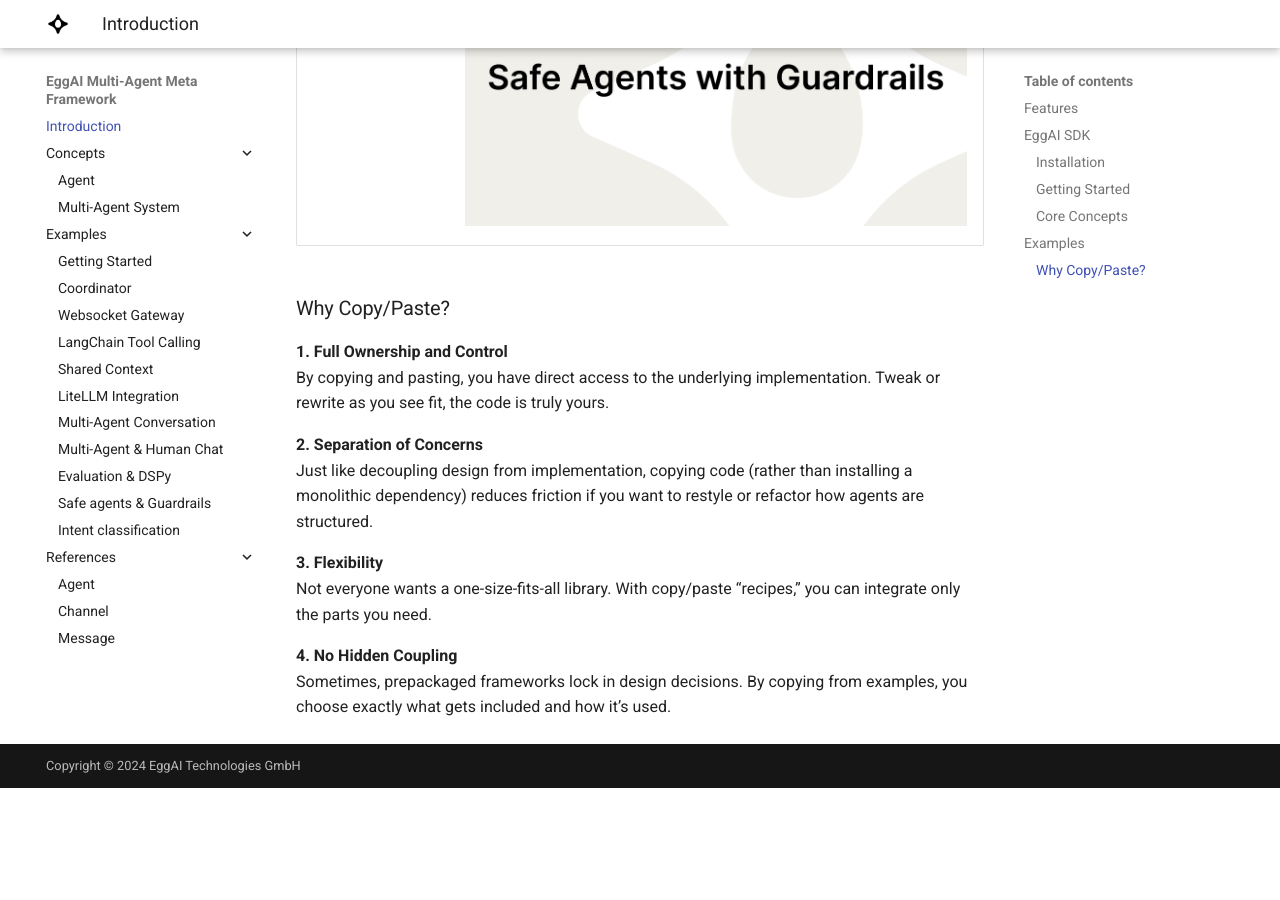
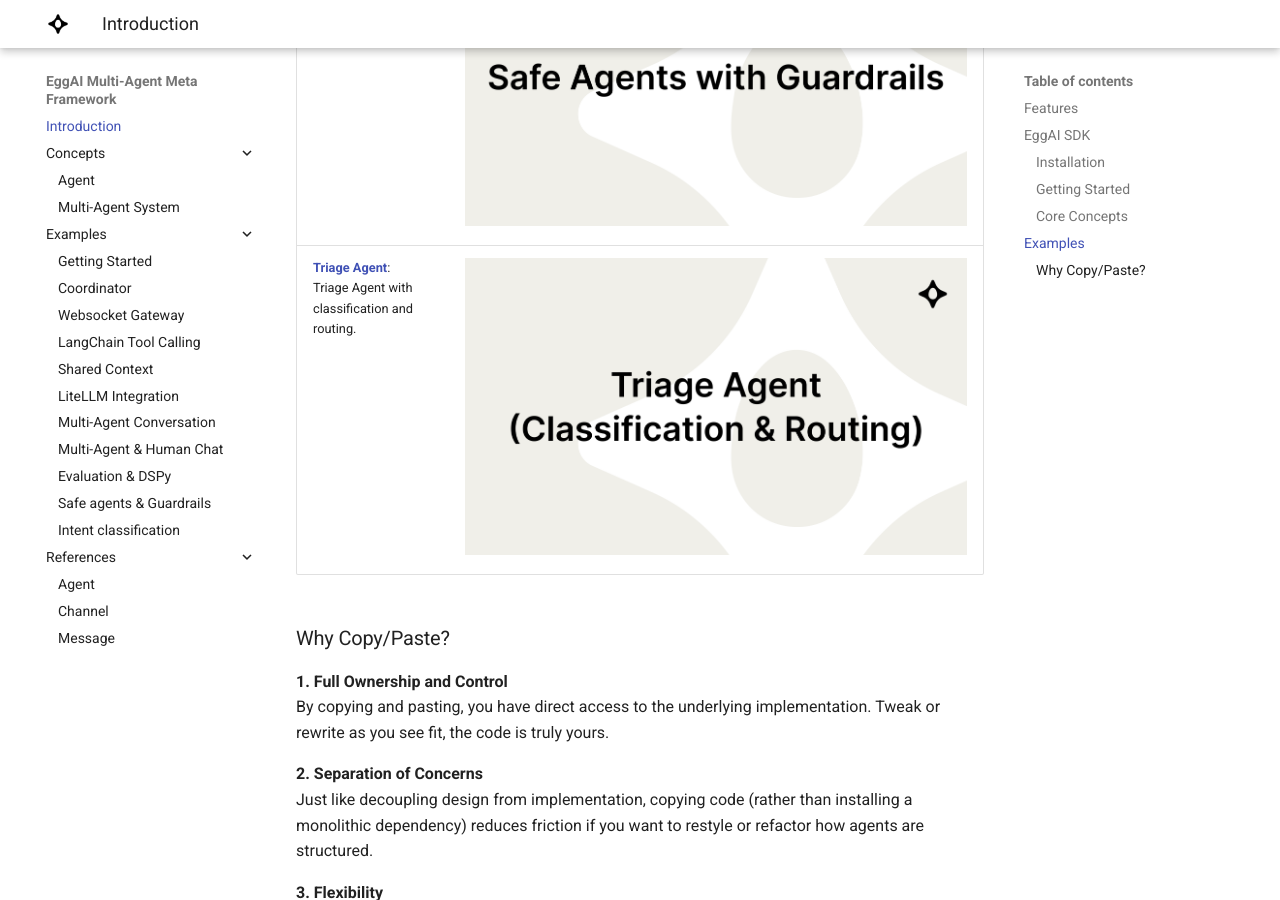
Before and after one commit to eggai-tech/EggAI, an MkDocs documentation site: the page built from docs/docs/index.md, in a window 1280 px wide and 900 px high, scrolled down 6207 px. Built offline with MkDocs 1.6.1 and Material for MkDocs 9.7.7, drawn with Linux system fonts in a browser that asks for light colours; before the commit the page ends 6995 px from its top, so only the background shows below that.

Commit message:
docs: update README and docs

```diff
--- a/docs/docs/index.md
+++ b/docs/docs/index.md
@@ -116,7 +116,18 @@
       </td>
       <td>
         <a href="examples/safe_agents_guardrails">
-          <img src="assets/safe-agents-guardrails.png" alt="Agents Evaluation & DSPy"/>
+          <img src="assets/safe-agents-guardrails.png" alt="Safe Agents with Guardrails AI"/>
+        </a>
+      </td>
+    </tr>
+    <tr>
+      <td>
+        <a href="examples/intent_classification"><strong>Triage Agent</strong></a>:<br/>
+        Triage Agent with classification and routing.
+      </td>
+      <td>
+        <a href="examples/intent_classification">
+          <img src="assets/triage-agent.png" alt="Triage Agent"/>
         </a>
       </td>
     </tr>
```
Also changed, not shown: README.md, docs/docs/assets/triage-agent.png (added).
